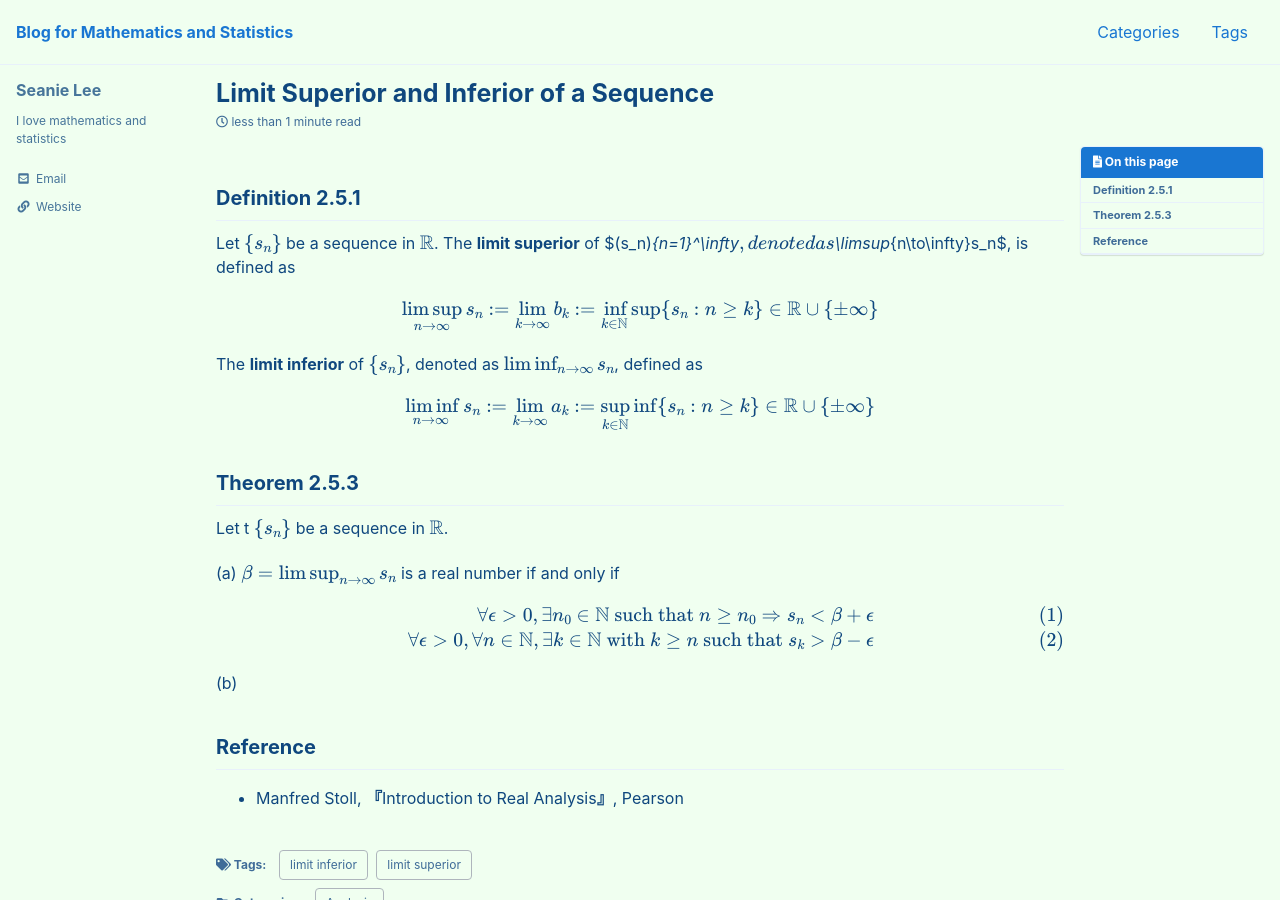
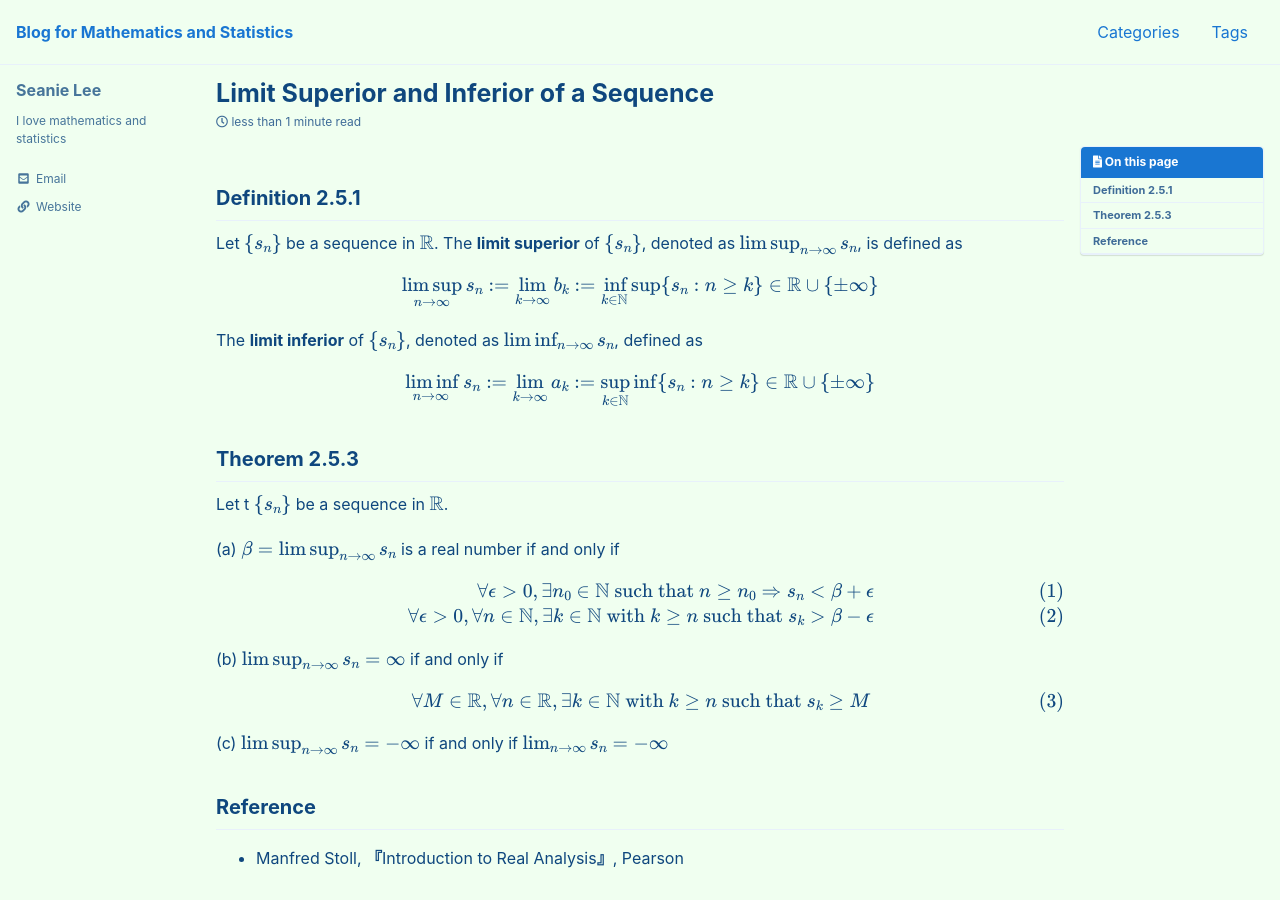
Before and after one commit to seanie12/blog, a Jekyll site: the page built from _posts/2020-12-19-limsup-liminf.md, in a window 1280 px wide and 900 px high. Built offline with Jekyll 4.4.1, drawn with Linux system fonts in a browser that asks for light colours; cached includes are drawn as plain includes; formulas are drawn with MathJax 3.

Commit message:
Update 2020-12-19-limsup-liminf.md

```diff
--- a/_posts/2020-12-19-limsup-liminf.md
+++ b/_posts/2020-12-19-limsup-liminf.md
@@ -18,7 +18,7 @@ comments : true
 
 ---
 ## Definition 2.5.1
-Let $\\{s_n\\}$ be a sequence in $\mathbb{R}$. The **limit superior** of $(s_n)_{n=1}^\infty$, denoted as $\limsup_{n\to\infty}s_n$,  is defined as
+Let $\\{s_n\\}$ be a sequence in $\mathbb{R}$. The **limit superior** of $\\{s_n\\}$, denoted as $\limsup_{n\to\infty}s_n$,  is defined as
 
 $$
 \begin{align*}
@@ -46,7 +46,17 @@ $$
 \end{align}
 $$
 
-(b)
+(b) $\limsup_{n\to\infty}s_n=\infty$ if and only if
+
+$$
+\begin{align}
+\forall M\in\mathbb{R}, \forall n\in\mathbb{R}, \exists k\in\mathbb{N} \text{ with } k\geq n \text { such that } s_k\geq M
+\end{align}
+$$
+
+(c) $\limsup_{n\to\infty}s_n = -\infty$ if and only if $\lim_{n\to\infty}s_n =-\infty$
 $$\tag*{$\square$}$$
+
+
 ## Reference
 - Manfred Stoll,  **『**Introduction to Real Analysis**』**, Pearson
```
